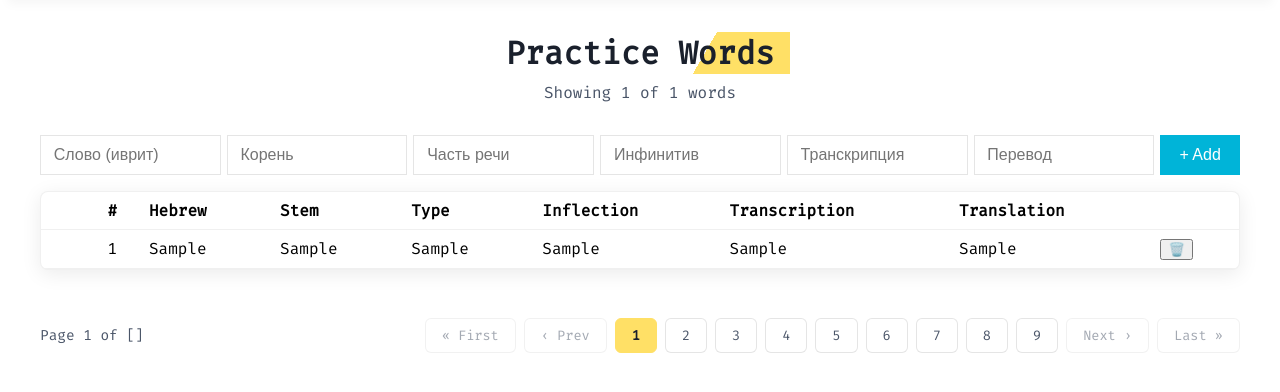
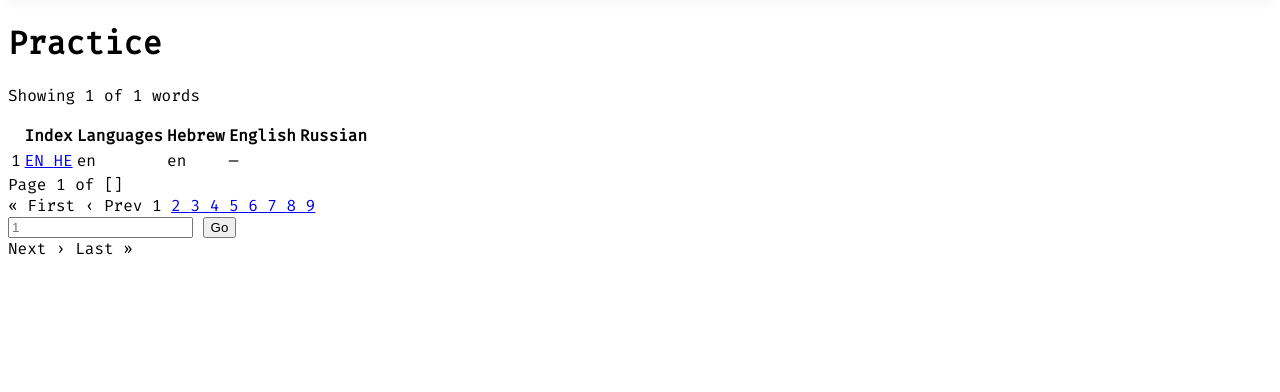
Before and after one commit to whysixthreeseven/pealim-local-dictionary, a Python web app: template templates/practice.html in a window 1280 px wide. Shown: the part 132-524 px from the top of the page. Run offline with Jinja, Linux system fonts and the light colour scheme; the template is opened without the code that fills it: most values are stand-ins (such as "Sample title", 1, 10 or a date in 2020); some web fonts are replaced.

Commit message:
Update practice.html

```diff
--- a/templates/practice.html
+++ b/templates/practice.html
@@ -1,11 +1,12 @@
 {% extends "components/layout.html" %}
+
 {% block stylesheet %}
     <link rel="stylesheet" href="{{ url_for('static', filename='css/common.css') }}">
     <link rel="stylesheet" href="{{ url_for('static', filename='css/navigation.css') }}">
-    <link rel="stylesheet" href="{{ url_for('static', filename='css/dictionary.css') }}">
     <link rel="stylesheet" href="{{ url_for('static', filename='css/practice.css') }}">
 {% endblock stylesheet %}
 
+<!-- Navigation -->
 {% block navigation %}
     {% include "components/navigation.html" %}
 {% endblock navigation %}
@@ -15,96 +16,189 @@
 
         <!-- Header -->
         <div class="dictionary-header">
-        <h1 class="dictionary-title">Practice Words</h1>
-        <p class="dictionary-subtitle">Showing {{ inputs|length }} of {{ pagination.total_words }} words</p>
+            <h1 class="dictionary-title">Practice</h1>
+            <p class="dictionary-subtitle">Showing {{ words|length }} of {{ pagination.total_words }} words</p>
         </div>
-
-    <!-- Add Word Form (Above Table) -->
-    <form action="{{ url_for('practice.add_word') }}" method="POST" class="add-word-form">
-        <input type="text" name="WORD_HE" placeholder="Слово (иврит)" class="input-field">
-        <input type="text" name="STEM_HE" placeholder="Корень" class="input-field">
-        <input type="text" name="POS_RU" placeholder="Часть речи" class="input-field">
-        <input type="text" name="INF_RU" placeholder="Инфинитив" class="input-field">
-        <input type="text" name="TRANSCRIPTION_RU" placeholder="Транскрипция" class="input-field">
-        <input type="text" name="TRANSLATION_RU" placeholder="Перевод" class="input-field">
-        <button type="submit" class="add-btn">+ Add</button>
-    </form>
-
 
         <!-- Words Table -->
         <div class="table-container">
             <table class="words-table">
                 <thead>
                     <tr>
-                    <th class="column-id">#</th>
-                    <th>Hebrew</th>
-                    <th>Stem</th>
-                    <th>Type</th>
-                    <th>Inflection</th>
-                    <th>Transcription</th>
-                    <th>Translation</th>
-                    <th></th>
+                        <th class="column-id"></th>
+                        <th class="column-index">Index</th>
+                        <th class="column-languages">Languages</th>
+                        <th class="column-translation-he">Hebrew</th>
+                        <th class="column-translation-en">English</th>
+                        <th class="column-translation-ru">Russian</th>
                     </tr>
                 </thead>
                 <tbody>
-                {% for inp in inputs %}
+                    {% for word in words %}
                     <tr class="word-row">
-                    <td class="cell-id">{{ inp.ID }}</td>
-                    <td class="cell-word-he">{{ inp.WORD_HE or '—' }}</td>
-                    <td class="cell-stem-he">{{ inp.STEM_HE or '—' }}</td>
-                    <td class="cell-pos">{{ inp.POS_RU or '—' }}</td>
-                    <td class="cell-inf">{{ inp.INF_RU or '—' }}</td>
-                    <td class="cell-transcription">{{ inp.TRANSCRIPTION_RU or '—' }}</td>
-                    <td class="cell-translation">{{ inp.TRANSLATION_RU or '—' }}</td>
-                    <td class="cell-actions">
-                        <form action="{{ url_for('practice.delete_word', id=inp.ID) }}" method="POST" class="delete-form">
-                            <button type="submit" class="delete-btn" title="Delete Word">🗑️</button>
-                        </form>
+                        <td class="cell-id">{{ word.ID }}</td>
+                        <!-- <td class="cell-index">{{ word.INDEX }}</td> -->
+                        <td class="cell-languages">
+                            <div class="language-buttons">
+                                {% if word.LANG_RU_AVAILABLE %}
+                                    <a href="{{ url_for('word.word_detail', language='ru', word_index=word.INDEX) }}"
+                                        class="lang-btn lang-ru"
+                                        title="View in Russian">
+                                        RU
+                                    </a>
+                                {% endif %}
+                                <a href="{{ url_for('word.word_detail', language='en', word_index=word.INDEX) }}"
+                                   class="lang-btn lang-en"
+                                   title="View in English">
+                                    EN
+                                </a>
+                                <a href="{{ url_for('word.word_detail', language='he', word_index=word.INDEX) }}"
+                                   class="lang-btn lang-he"
+                                   title="View in Hebrew">
+                                    HE
+                                </a>
+                            </div>
                         </td>
-
+                        <td class="cell-translation-he">{{ word.TRANSLATION_LANG_HE }}</td>
+                        <td class="cell-translation-en">{{ word.TRANSLATION_LANG_EN }}</td>
+                        <td class="cell-translation-ru"> {{ word.TRANSLATION_LANG_RU if word.LANG_RU_AVAILABLE else '—' }}</td>
                     </tr>
                     {% else %}
                     <tr>
-                    <td colspan="8" class="no-words">No words added yet</td>
+                        <td colspan="3" class="no-words">No words found</td>
                     </tr>
                     {% endfor %}
                 </tbody>
             </table>
         </div>
 
-    <!-- Pagination -->
+        <!-- Pagination Controls (Bottom) -->
         <div class="pagination-container">
             <div class="pagination-info">
                 Page {{ pagination.current_page }} of {{ pagination.total_pages }}
             </div>
 
             <div class="pagination-controls">
+
+                <!-- First Page -->
                 {% if pagination.has_prev %}
-                <a href="{{ url_for('practice.practice', page=1) }}" class="pagination-btn">« First</a>
-                <a href="{{ url_for('practice.practice', page=pagination.prev_page) }}" class="pagination-btn">‹ Prev</a>
+                <a href="{{ url_for('dictionary.dictionary', page=1) }}" class="pagination-btn pagination-first">
+                    <span>« First</span>
+                </a>
                 {% else %}
-                <span class="pagination-btn disabled">« First</span>
-                <span class="pagination-btn disabled">‹ Prev</span>
+                <span class="pagination-btn pagination-first disabled">
+                    <span>« First</span>
+                </span>
                 {% endif %}
 
+                <!-- Previous Page -->
+                {% if pagination.has_prev %}
+                <a href="{{ url_for('dictionary.dictionary', page=pagination.prev_page) }}" class="pagination-btn pagination-prev">
+                    <span>‹ Prev</span>
+                </a>
+                {% else %}
+                <span class="pagination-btn pagination-prev disabled">
+                    <span>‹ Prev</span>
+                </span>
+                {% endif %}
+
+                <!-- Page Numbers (show limited range) -->
                 {% set start_page = [1, pagination.current_page - 2]|max %}
                 {% set end_page = [pagination.total_pages, pagination.current_page + 2]|min %}
+
                 {% for p in range(start_page, end_page + 1) %}
                     {% if p == pagination.current_page %}
-                    <span class="pagination-btn pagination-current">{{ p }}</span>
+                    <span class="pagination-btn pagination-current">
+                        <span>{{ p }}</span>
+                    </span>
                     {% else %}
-                    <a href="{{ url_for('practice.practice', page=p) }}" class="pagination-btn">{{ p }}</a>
+                    <a href="{{ url_for('dictionary.dictionary', page=p) }}" class="pagination-btn">
+                        <span>{{ p }}</span>
+                    </a>
                     {% endif %}
                 {% endfor %}
 
+                <!-- Page Jump Input -->
+                <div class="page-jump-container">
+                    <input
+                        type="number"
+                        id="page-jump-input-bottom"
+                        class="page-jump-input"
+                        min="1"
+                        max="{{ pagination.total_pages }}"
+                        placeholder="{{ pagination.current_page }}"
+                        aria-label="Jump to page"
+                    >
+                    <button
+                        type="button"
+                        class="page-jump-btn"
+                        onclick="jumpToPage('bottom')"
+                        aria-label="Go to page"
+                    >
+                        Go
+                    </button>
+                </div>
+
+                <!-- Next Page -->
                 {% if pagination.has_next %}
-                <a href="{{ url_for('practice.practice', page=pagination.next_page) }}" class="pagination-btn">Next ›</a>
-                <a href="{{ url_for('practice.practice', page=pagination.total_pages) }}" class="pagination-btn">Last »</a>
+                <a href="{{ url_for('dictionary.dictionary', page=pagination.next_page) }}" class="pagination-btn pagination-next">
+                    <span>Next ›</span>
+                </a>
                 {% else %}
-                <span class="pagination-btn disabled">Next ›</span>
-                <span class="pagination-btn disabled">Last »</span>
+                <span class="pagination-btn pagination-next disabled">
+                    <span>Next ›</span>
+                </span>
+                {% endif %}
+
+                <!-- Last Page -->
+                {% if pagination.has_next %}
+                <a href="{{ url_for('dictionary.dictionary', page=pagination.total_pages) }}" class="pagination-btn pagination-last">
+                    <span>Last »</span>
+                </a>
+                {% else %}
+                <span class="pagination-btn pagination-last disabled">
+                    <span>Last »</span>
+                </span>
                 {% endif %}
             </div>
         </div>
+
     </div>
+
+    <script>
+        function jumpToPage(location = 'top') {
+            const inputId = location === 'top' ? 'page-jump-input' : 'page-jump-input-bottom';
+            const input = document.getElementById(inputId);
+            const page = parseInt(input.value);
+            const totalPages = {{ pagination.total_pages }};
+
+            if (page && page >= 1 && page <= totalPages) {
+                window.location.href = "{{ url_for('dictionary.dictionary') }}?page=" + page;
+            } else {
+                // Show error or reset input
+                input.value = '';
+                input.placeholder = '1-' + totalPages;
+                input.focus();
+            }
+        }
+
+        // Add Enter key support
+        document.addEventListener('DOMContentLoaded', function() {
+            function handleEnterKey(event, location) {
+                if (event.key === 'Enter') {
+                    jumpToPage(location);
+                }
+            }
+
+            const topInput = document.getElementById('page-jump-input');
+            const bottomInput = document.getElementById('page-jump-input-bottom');
+
+            if (topInput) {
+                topInput.addEventListener('keypress', (e) => handleEnterKey(e, 'top'));
+            }
+            if (bottomInput) {
+                bottomInput.addEventListener('keypress', (e) => handleEnterKey(e, 'bottom'));
+            }
+        });
+    </script>
 {% endblock content %}
```
Lines whose indentation alone changed are shown as unchanged.
